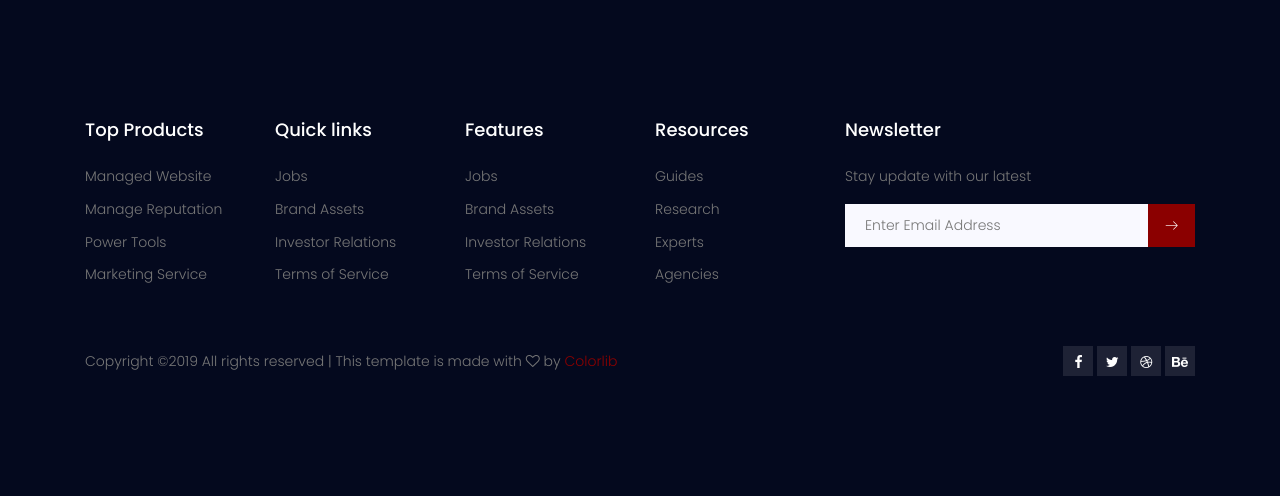
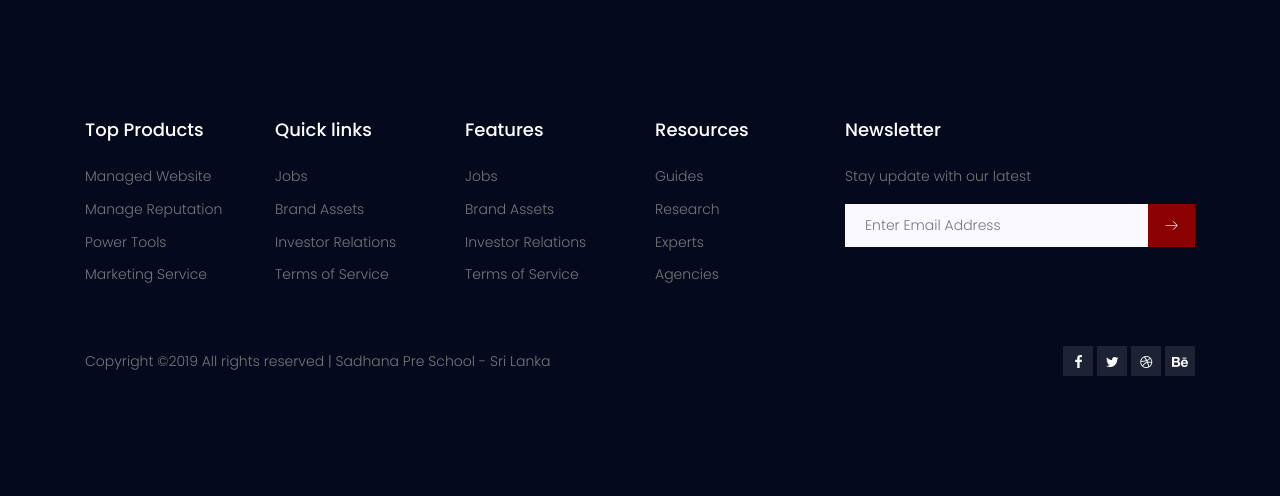
Before and after one commit to madhusanka2016/sadhanapreschool, a Laravel app: page / in a window 1280 px wide. Shown: the part 5400-5896 px from the top of the page. Run offline with Laravel 8, Linux system fonts and the light colour scheme; some libraries are stand-ins or nearby versions.

Commit message:
Foot Updated

```diff
--- a/resources/views/partials/footer.blade.php
+++ b/resources/views/partials/footer.blade.php
@@ -67,9 +67,9 @@
             </div>
         </div>
         <div class="footer-bottom row align-items-center justify-content-between">
-            <p class="footer-text m-0 col-lg-6 col-md-12"><!-- Link back to Colorlib can't be removed. Template is licensed under CC BY 3.0. -->
-Copyright &copy;<script>document.write(new Date().getFullYear());</script> All rights reserved | This template is made with <i class="fa fa-heart-o" aria-hidden="true"></i> by <a href="https://colorlib.com" target="_blank">Colorlib</a>
-<!-- Link back to Colorlib can't be removed. Template is licensed under CC BY 3.0. --></p>
+            <p class="footer-text m-0 col-lg-6 col-md-12">
+Copyright &copy;<script>document.write(new Date().getFullYear());</script> All rights reserved | Sadhana Pre School - Sri Lanka
+</p>
             <div class="col-lg-6 col-sm-12 footer-social">
                 <a href="#"><i class="fa fa-facebook"></i></a>
                 <a href="#"><i class="fa fa-twitter"></i></a>
```
